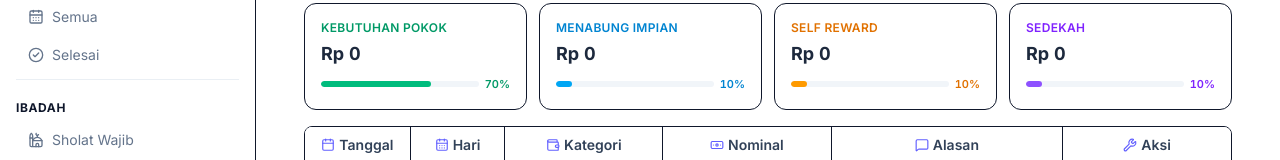
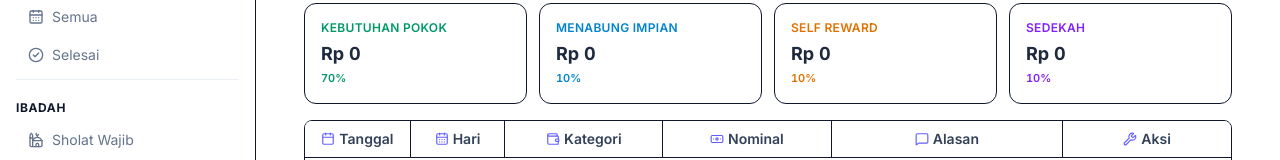
Before and after one commit to adakahroti-hue/daytrack, a Next.js app: page /arus-kas in a window 1280 px wide. Shown: the part 200-360 px from the top of the page. Built offline with nearby package versions, Linux system fonts and the light colour scheme; no server answers; the database is empty.

Commit message:
Arus Kas: hilangkan bar chart di card alokasi (tinggal label, nilai, persen)

```diff
--- a/src/app/(dashboard)/arus-kas/page.tsx
+++ b/src/app/(dashboard)/arus-kas/page.tsx
@@ -39,11 +39,11 @@ const DAY_BADGE_COLORS: Record<string, string> = {
 const TABLE_BORDER = "border-slate-900"
 
 // Alokasi otomatis dari total uang masuk (pay yourself first)
-const BUDGET_ITEMS: { label: string; persen: number; bar: string; text: string }[] = [
-  { label: "Kebutuhan Pokok", persen: 70, bar: "bg-emerald-500", text: "text-emerald-600" },
-  { label: "Menabung Impian", persen: 10, bar: "bg-sky-500", text: "text-sky-600" },
-  { label: "Self Reward", persen: 10, bar: "bg-amber-500", text: "text-amber-600" },
-  { label: "Sedekah", persen: 10, bar: "bg-violet-500", text: "text-violet-600" },
+const BUDGET_ITEMS: { label: string; persen: number; text: string }[] = [
+  { label: "Kebutuhan Pokok", persen: 70, text: "text-emerald-600" },
+  { label: "Menabung Impian", persen: 10, text: "text-sky-600" },
+  { label: "Self Reward", persen: 10, text: "text-amber-600" },
+  { label: "Sedekah", persen: 10, text: "text-violet-600" },
 ]
 
 interface ArusKasEntry {
@@ -204,12 +204,7 @@ export default function ArusKasPage() {
               {item.label}
             </p>
             <p className="mt-1 text-lg font-bold text-slate-800 tabular-nums">{formatRupiah(item.nilai)}</p>
-            <div className="mt-2 flex items-center gap-1.5">
-              <div className="h-1.5 flex-1 rounded-full bg-slate-100 overflow-hidden">
-                <div className={cn("h-full rounded-full", item.bar)} style={{ width: `${item.persen}%` }} />
-              </div>
-              <span className={cn("text-[11px] font-semibold tabular-nums", item.text)}>{item.persen}%</span>
-            </div>
+            <p className={cn("mt-0.5 text-[11px] font-semibold tabular-nums", item.text)}>{item.persen}%</p>
           </div>
         ))}
       </div>
```
